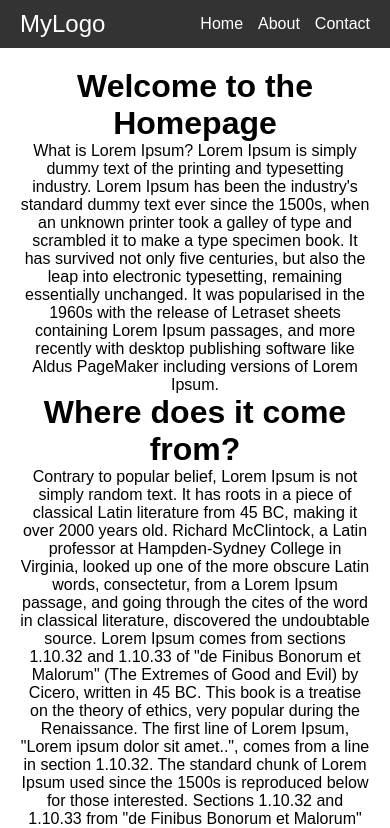
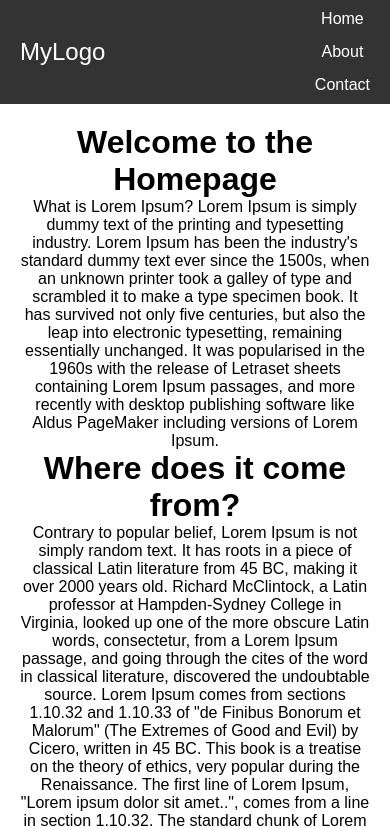
Before and after one commit to emanoj1/boilerplate-react-node-js, a React (Create React App) app: page / in a window 390 px wide. Shown: the top 828 px of the page. Built offline with nearby package versions, Linux system fonts and the light colour scheme.

Commit message:
Make the header responsive and centered

```diff
--- a/src/components/Header.css
+++ b/src/components/Header.css
@@ -27,3 +27,9 @@ header {
   nav a:hover {
     text-decoration: underline;
   }
+
+  @media (max-width: 768px) {
+    nav ul {
+      flex-direction: column;
+    }
+  }
```
